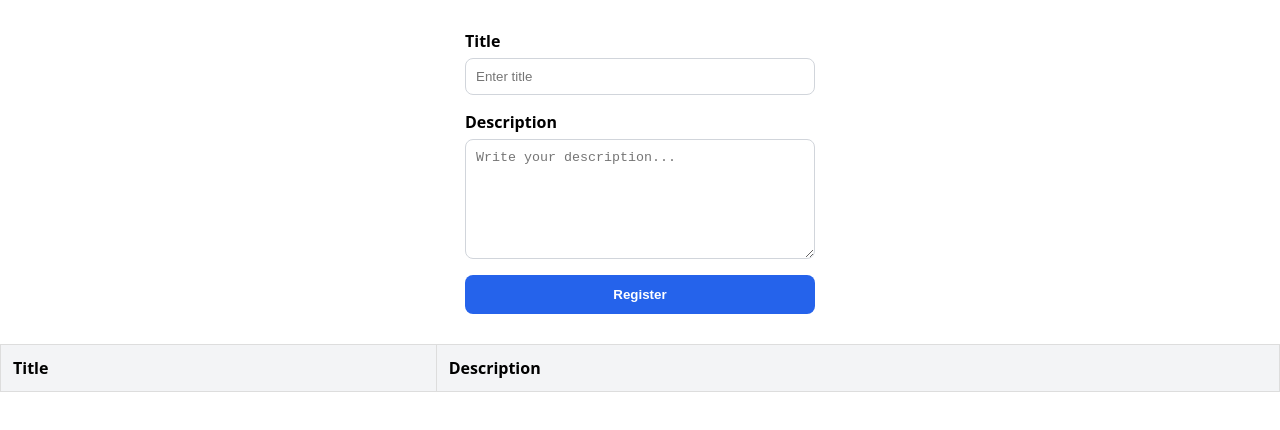
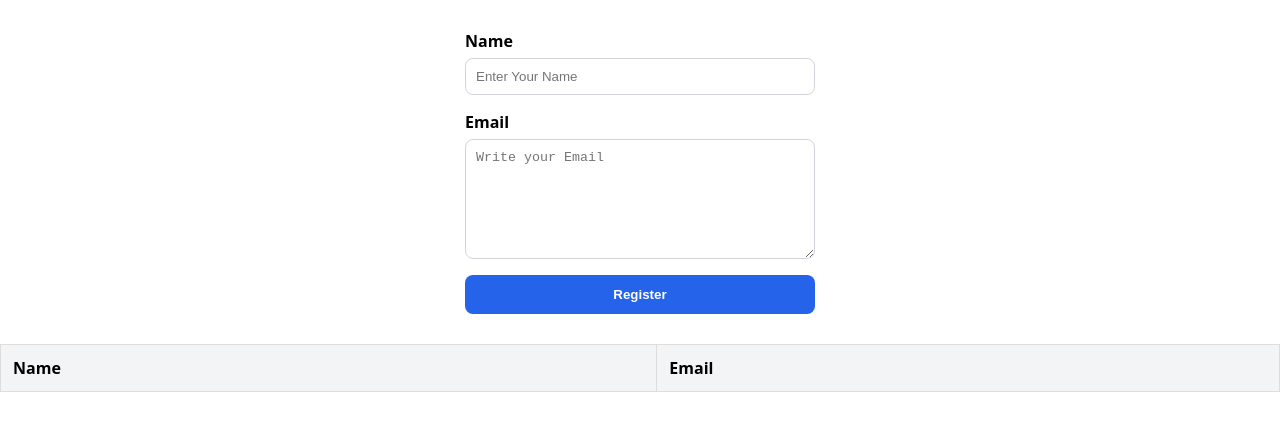
Before and after one commit to Gargera/DevPulse, an Angular app: page / in a window 1280 px wide. Shown: the top 430 px of the page. Built offline with nearby package versions, Linux system fonts and the light colour scheme.

Commit message:
change labels in test components

```diff
--- a/src/Components/create-blog/create-blog.ts
+++ b/src/Components/create-blog/create-blog.ts
@@ -53,7 +53,10 @@ export class CreateBlog {
 
     if(this.IsBlogValid)
     {
-      let BlogData: IBlogData = {Id:this.Id, ImageUrl:this.ImageUrl, Title: this.Title, Description: this.Description};
+      let BlogData: IBlogData = {Id:this.Id,
+                                 ImageUrl:this.ImageUrl,
+                                 Title: this.Title,
+                                 Description: this.Description};
 
       this.CreateBlogEvent.emit(BlogData);
 
--- a/src/TestComponents/login/login.html
+++ b/src/TestComponents/login/login.html
@@ -3,11 +3,11 @@
     <thead style="background-color: #f3f4f6;">
         <tr>
             <td style="padding: 12px; font-weight: bold; border: 1px solid #ddd;">
-                Title
+                Name
             </td>
 
             <td style="padding: 12px; font-weight: bold; border: 1px solid #ddd;">
-                Description
+                Email
             </td>
         </tr>
     </thead>
@@ -16,11 +16,11 @@
     {
         <tr>
             <td style="padding: 12px; border: 1px solid #ddd;">
-                {{item.Title}}
+                {{item.Name}}
             </td>
 
             <td style="padding: 12px; border: 1px solid #ddd;">
-                {{item.Description}}
+                {{item.Email}}
             </td>
         </tr>
     }
--- a/src/TestComponents/login/login.ts
+++ b/src/TestComponents/login/login.ts
@@ -7,7 +7,7 @@ import { Component, Input } from '@angular/core';
   styleUrl: './login.css',
 })
 export class Login {
-  @Input() arr: {Title: string, Description: string}[] = [];
+  @Input() arr: {Name: string, Email: string}[] = [];
 
 
 }
--- a/src/TestComponents/register/register.html
+++ b/src/TestComponents/register/register.html
@@ -3,19 +3,19 @@
   <div style="display: flex; flex-direction: column; gap: 6px;">
 
     <label style="font-weight: 600;">
-      Title
+      Name
     </label>
 
-    <input type="text" placeholder="Enter title" [(ngModel)]="Title" style="padding: 10px;border: 1px solid #d1d5db;border-radius: 8px;outline: none;"/>
+    <input type="text" placeholder="Enter Your Name" [(ngModel)]="Name" style="padding: 10px;border: 1px solid #d1d5db;border-radius: 8px;outline: none;"/>
   </div>
 
   <div style="display: flex; flex-direction: column; gap: 6px;">
 
     <label style="font-weight: 600;">
-      Description
+      Email
     </label>
 
-    <textarea placeholder="Write your description..." [(ngModel)]="Description" style="padding: 10px;border: 1px solid #d1d5db;border-radius: 8px;min-height: 120px;resize: vertical;outline: none;"></textarea>
+    <textarea placeholder="Write your Email" [(ngModel)]="Email" style="padding: 10px;border: 1px solid #d1d5db;border-radius: 8px;min-height: 120px;resize: vertical;outline: none;"></textarea>
   </div>
 
   <button (click)="registerBtn()" style="padding: 12px; border: none;border-radius: 8px;background-color: #2563eb;color: white;font-weight: bold;cursor: pointer;">
--- a/src/TestComponents/register/register.ts
+++ b/src/TestComponents/register/register.ts
@@ -8,15 +8,17 @@ import { FormsModule } from '@angular/forms';
   styleUrl: './register.css',
 })
 export class Register {
-  Title: string = "";
-  Description: string = "";
+  Name: string = "";
+  Email: string = "";
 
   @Output() RegisterEvent = new EventEmitter();
 
   registerBtn()
   {
-    let obj: {Title: string, Description: string} = {Title: this.Title, Description: this.Description};
+    let obj: {Name: string, Email: string} = {Name: this.Name, Email: this.Email};
 
     this.RegisterEvent.emit(obj);
+    this.Name = "";
+    this.Email = "";
   }
 }
--- a/src/app/app.ts
+++ b/src/app/app.ts
@@ -14,7 +14,7 @@ import { Login } from "../TestComponents/login/login";
 export class App {
   protected readonly title = signal('DevPulse');
 
-  arr: {Title: string, Description: string}[] = [];
+  arr: {Name: string, Email: string}[] = [];
 
   RegisterEventHandler(obj: any)
   {
```
